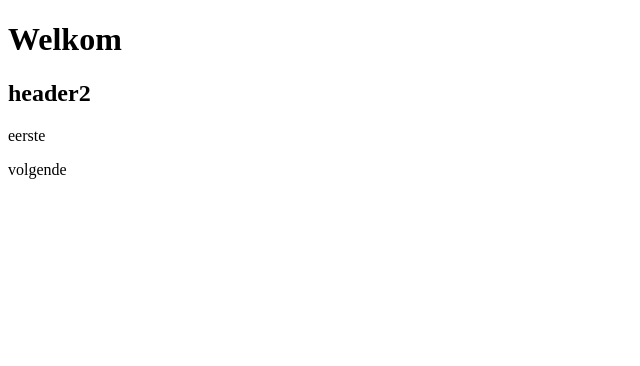
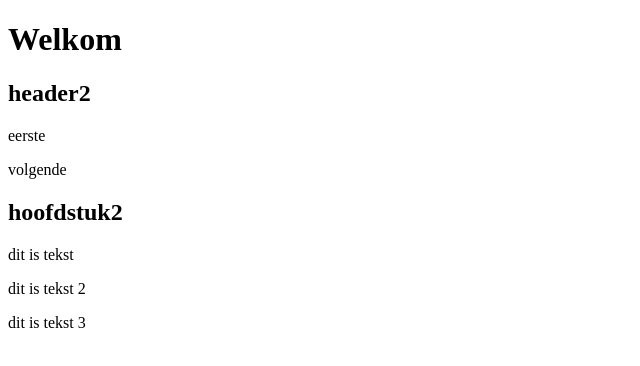
Before and after one commit to olabaa/toggle, a plain HTML site: page index.html in a window 1280 px wide. Shown: the whole page, without its empty margins (0-640 px from the left). Drawn offline with Linux system fonts and the light colour scheme.

Commit message:
Update index.html

```diff
--- a/index.html
+++ b/index.html
@@ -11,5 +11,12 @@
         <p>eerste </p>
       <p>volgende</p>
 
+      <h2>hoofdstuk2</h2>
+
+      <p>dit is tekst</p>
+
+      <p>dit is tekst 2</p>
+
+      <p>dit is tekst 3</p>
     </body>
 </html>
```
